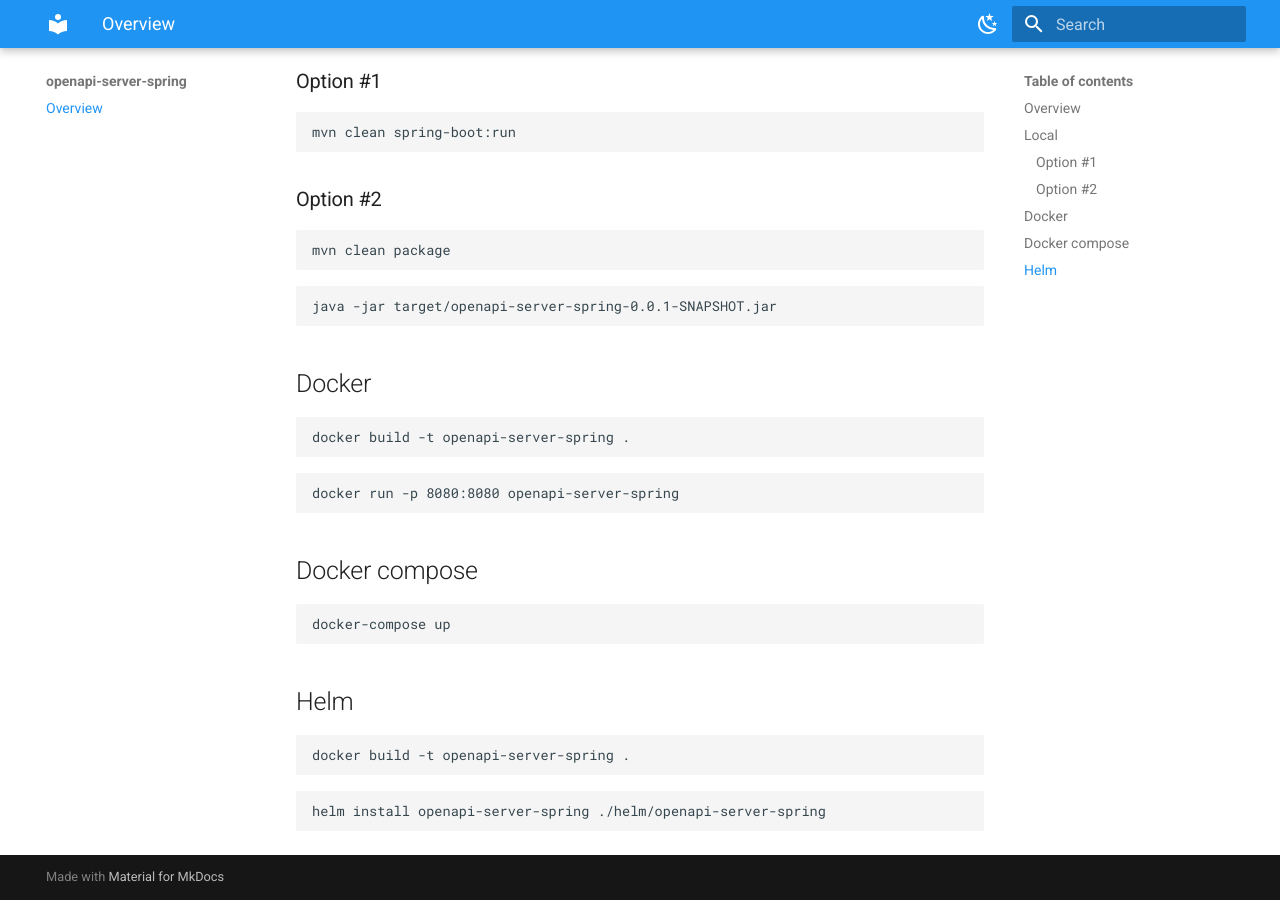
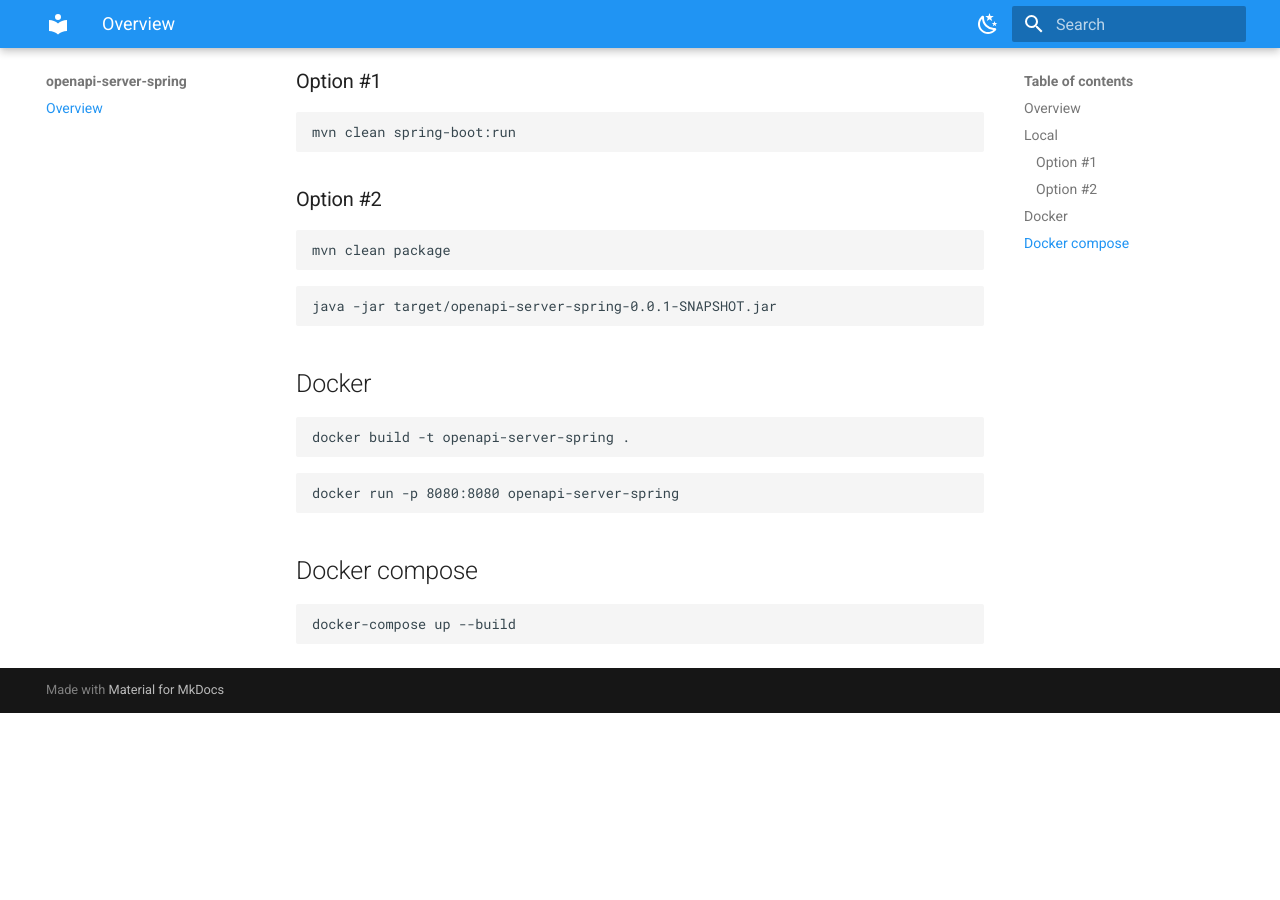
Before and after one commit to thomasscothamilton/openapi-server-spring, an MkDocs documentation site: the page built from docs/index.md, in a window 1280 px wide and 900 px high, scrolled down 641 px. Built offline with MkDocs 1.6.1 and Material for MkDocs 9.7.7, drawn with Linux system fonts in a browser that asks for light colours; after the commit the page ends 1354 px from its top, so only the background shows below that.

Commit message:
Remove helm charts

````diff
--- a/docs/index.md
+++ b/docs/index.md
@@ -51,15 +51,5 @@ docker run -p 8080:8080 openapi-server-spring
 ## Docker compose
 
 ```shell
-docker-compose up
+docker-compose up --build
 ```
-
-## Helm
-
-```shell
-docker build -t openapi-server-spring .
-```
-
-```shell
-helm install openapi-server-spring ./helm/openapi-server-spring
-```
````
Also changed, not shown: README.md (+0 -10 lines).
